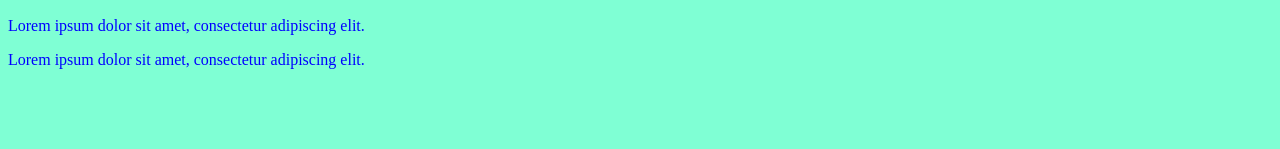
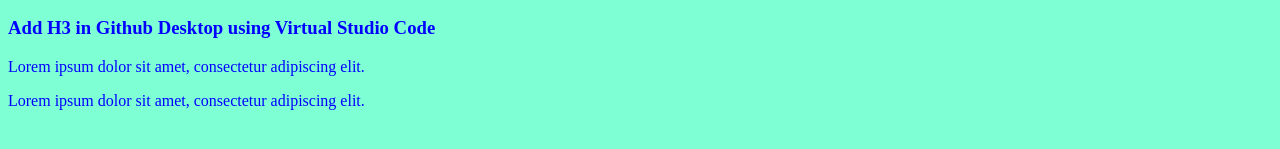
Before and after one commit to billmcentee/dwgit03, a plain HTML site: page index.html in a window 1280 px wide. Shown: the part 137-286 px from the top of the page. Drawn offline with Linux system fonts and the light colour scheme.

Commit message:
Add h3 in Github Destop with VS Code
Experimenting with multiple platforms

```diff
--- a/index.html
+++ b/index.html
@@ -17,6 +17,7 @@
         </ul>
     </nav>
     </header>
+    <h3>Add H3 in Github Desktop using Virtual Studio Code</h3>
     <p>Lorem ipsum dolor sit amet, consectetur adipiscing elit.</p>
     <p>Lorem ipsum dolor sit amet, consectetur adipiscing elit.</p>
 </body>
```
